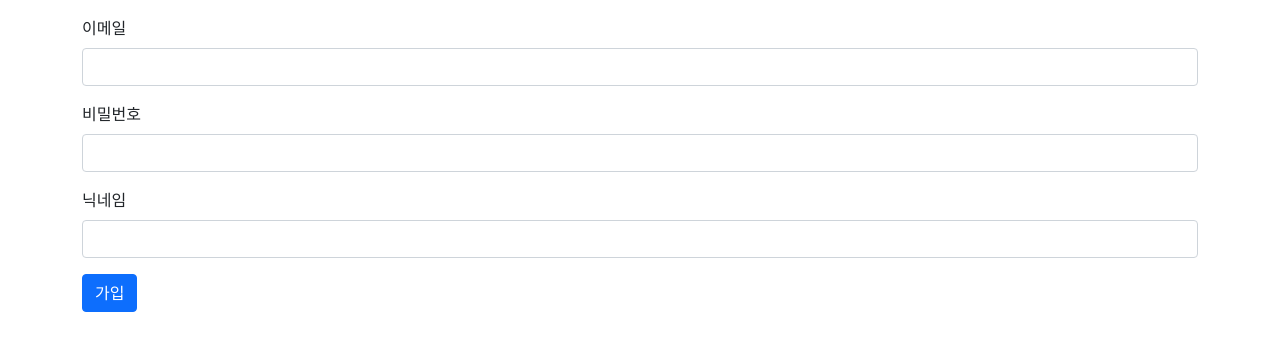
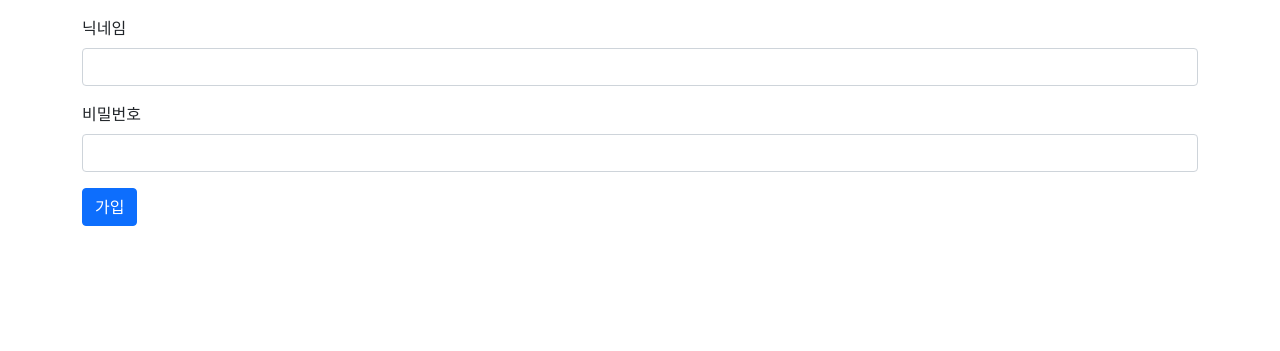
Before and after one commit to jyp-on/mongoose_board_exam, a Node server app: page /register in a window 1280 px wide. Shown: the part 56-407 px from the top of the page. Run offline with Node 20, Linux system fonts and the light colour scheme; some libraries are stand-ins or nearby versions.

Commit message:
유저 모델 변경(아이디 닉네임으로)

```diff
--- a/models/user.js
+++ b/models/user.js
@@ -5,11 +5,7 @@ const UserSchema = new Schema({
     userName: {
         type: String,
         required: true,
-    },
-    email: {
-        type: String,
-        required: true,
-        unique: true
+        unique: true,
     },
     password: {
         type: String,
--- a/router/index.js
+++ b/router/index.js
@@ -13,6 +13,8 @@ router.use(session({secret : '비밀코드', resave : true, saveUninitialized: f
 router.use(passport.initialize());
 router.use(passport.session());
 
+
+/**모든 페이지요청이 있을때마다 로그인 여부 반환 */
 router.use(function(req,res,next){
   res.locals.isAuthenticated = req.isAuthenticated();
   res.locals.currentUser = req.user;
@@ -25,13 +27,12 @@ router.get('/register', (요청, 응답)=>{
 })
 
 router.post("/register", (요청, 응답)=>{
-  User.findOne({email:요청.body.email}).then((user)=>{
+  User.findOne({email:요청.body.userName}).then((user)=>{
     if(user){ //이미 있는 유저면
-      return 응답.status(400).json({email : "이미 가입한 유저입니다."})
+      return 응답.status(400).json({userName : "이미 가입한 유저입니다."})
     } else{
       const newUser = new User({
         userName: 요청.body.userName,
-        email: 요청.body.email,
         password: 요청.body.password,
       });
       newUser.save(function(에러){
@@ -59,12 +60,12 @@ router.get('/fail', function(요청, 응답){
 })
 
 passport.use(new LocalStrategy({ //인증하는 방법
-  usernameField: 'email', //input의 name이 뭔지.
+  usernameField: 'userName', //input의 name이 뭔지.
   passwordField: 'password',
   session: true,
   passReqToCallback: false, //true로 바꾸면 fucntion에 req를 넣어서 아디, 비번 외에 정보를 받기 가능
-}, function (입력한이메일, 입력한비번, done) {
-  User.findOne({ email: 입력한이메일 }, function (에러, 결과) {
+}, function (입력한이름, 입력한비번, done) {
+  User.findOne({ userName: 입력한이름 }, function (에러, 결과) {
     if (에러) return done(에러)
 
     //일치하는 id가 없으면
@@ -79,7 +80,7 @@ passport.use(new LocalStrategy({ //인증하는 방법
 }));
 
 passport.serializeUser(function(user, done){
-  done(null, user.email); //id를 이용해서 세션을 저장시키는 코드
+  done(null, user.userName); //id를 이용해서 세션을 저장시키는 코드
 });
 
 passport.deserializeUser(function(아이디, done){
@@ -98,10 +99,16 @@ function 로그인여부(요청, 응답, next){
 }
 
 /* 로그아웃 */
-router.get('/logout', function(요청, 응답) {
-  요청.logout();
-  응답.redirect('/');
+router.get('/logout', function(요청, 응답, next) {
+  요청.logout(function(에러){
+    if(에러) {return next(err);}
+    응답.redirect('/');
+  })
 });
+
+/**ㅡㅡㅡㅡㅡㅡㅡㅡㅡㅡㅡㅡㅡㅡㅡㅡㅡㅡㅡㅡㅡㅡㅡㅡㅡㅡㅡㅡㅡㅡㅡㅡㅡㅡㅡㅡㅡㅡㅡㅡㅡㅡㅡㅡㅡㅡㅡㅡㅡㅡㅡ */
+/**ㅡㅡㅡㅡㅡㅡㅡㅡㅡㅡㅡㅡㅡㅡㅡㅡㅡㅡㅡㅡ로그인 회원가입 끝 ㅡㅡㅡㅡㅡㅡㅡㅡㅡㅡㅡㅡㅡㅡㅡㅡㅡㅡㅡㅡㅡㅡ*/
+/**ㅡㅡㅡㅡㅡㅡㅡㅡㅡㅡㅡㅡㅡㅡㅡㅡㅡㅡㅡㅡㅡㅡㅡㅡㅡㅡㅡㅡㅡㅡㅡㅡㅡㅡㅡㅡㅡㅡㅡㅡㅡㅡㅡㅡㅡㅡㅡㅡㅡㅡㅡ */
 
 /* index -> 게시판 보여주는 곳 */
 router.get('/', function(요청, 응답){
@@ -111,16 +118,16 @@ router.get('/', function(요청, 응답){
 })
 
 /* Write board page */
-router.get('/board/write', function(요청, 응답) {
+router.get('/board/write',로그인여부, function(요청, 응답) {
   응답.render('write');
 });
 
 /* board insert mongo */
-router.post('/board/write', function (요청, 응답) {
+router.post('/board/write',로그인여부, function(요청, 응답) {
   let board = new Board();
   board.title = 요청.body.title;
   board.contents = 요청.body.contents;
-  board.author = 요청.body.author;
+  board.author = 요청.user.userName;
 
   board.save(function (에러) {
     if(에러){
@@ -131,7 +138,7 @@ router.post('/board/write', function (요청, 응답) {
   });
 });
 
-router.delete('/board/delete',  function(요청, 응답){
+router.delete('/board/delete',로그인여부,  function(요청, 응답){
    Board.deleteOne({_id:요청.body.id},
     function(에러){
     if(에러){
@@ -141,14 +148,14 @@ router.delete('/board/delete',  function(요청, 응답){
   })
 });
 
-router.get('/board/edit/:id', function(요청, 응답){
+router.get('/board/edit/:id',로그인여부, function(요청, 응답){
   Board.findOne({_id:요청.params.id}, function(에러, 결과){
     if(에러){console.log(에러)}
     응답.render("edit", {board:결과});
   })
 })
 
-router.put('/board/edit', function(요청, 응답){
+router.put('/board/edit',로그인여부, function(요청, 응답){
   const contents = 요청.body.contents
   const title = 요청.body.title
   Board.findOneAndUpdate({_id:요청.body.id},
@@ -162,11 +169,10 @@ router.put('/board/edit', function(요청, 응답){
       }
       응답.redirect('/');
     })
-
 })
 
 /* board find by id */
-router.get('/detail/:id', function (요청, 응답) {
+router.get('/detail/:id',로그인여부, function (요청, 응답) {
   Board.findOne({_id: 요청.params.id}, function (err, board) {
       if(err){console.log(err)}
       응답.render('detail', { board: board });
@@ -174,7 +180,7 @@ router.get('/detail/:id', function (요청, 응답) {
 });
 
 /* comment insert mongo*/
-router.post('/comment/write', function (요청, 응답){
+router.post('/comment/write',로그인여부, function (요청, 응답){
   const date = new Date();
   const dateformat = date.toLocaleString();
 
--- a/views/edit.ejs
+++ b/views/edit.ejs
@@ -17,10 +17,6 @@
   <%- include('nav.ejs') %>
     <div class="container mt-3">
       <form action="/board/edit?_method=PUT" method="POST">
-        <div class="mb-3">
-          <label for="title" class="form-label">임시:작성자</label>
-          <input type="text" class="form-control" id="title" name="author" value="<%=board.author%>">
-        </div>
         <div class="mb-3">
           <label for="title" class="form-label">제목</label>
           <input type="text" class="form-control" id="title" name="title" value="<%=board.title%>">
--- a/views/login.ejs
+++ b/views/login.ejs
@@ -18,8 +18,8 @@
     <div class="container mt-3">
       <form action="/login" method="POST">
         <div class="mb-3">
-          <label for="exampleInputEmail1" class="form-label">이메일</label>
-          <input type="email" class="form-control" id="exampleInputEmail1" name="email">
+          <label for="nickname" class="form-label">닉네임</label>
+          <input type="text" class="form-control" id="nickname" name="userName">
           <div id="emailHelp" class="form-text"></div>
         </div>
         <div class="mb-3">
--- a/views/register.ejs
+++ b/views/register.ejs
@@ -18,18 +18,13 @@
     <div class="container mt-3">
       <form action="/register" method="POST">
         <div class="mb-3">
-          <label for="exampleInputEmail1" class="form-label">이메일</label>
-          <input type="email" class="form-control" id="exampleInputEmail1" name="email">
+          <label for="nickname" class="form-label">닉네임</label>
+          <input type="text" class="form-control" id="nickname" name="userName">
           <div id="emailHelp" class="form-text"></div>
         </div>
         <div class="mb-3">
           <label for="exampleInputPassword1" class="form-label">비밀번호</label>
           <input type="password" class="form-control" id="exampleInputPassword1" name="password">
-        </div>
-        <div class="mb-3">
-          <label for="nickname" class="form-label">닉네임</label>
-          <input type="text" class="form-control" id="nickname" name="userName">
-          <div id="emailHelp" class="form-text"></div>
         </div>
         <button type="submit" class="btn btn-primary">가입</button>
       </form>
--- a/views/write.ejs
+++ b/views/write.ejs
@@ -18,10 +18,6 @@
     <div class="container mt-3">
       <form action="/board/write" method="POST">
         <div class="mb-3">
-          <label for="title" class="form-label">임시:작성자</label>
-          <input type="text" class="form-control" id="title" name="author">
-        </div>
-        <div class="mb-3">
           <label for="title" class="form-label">제목</label>
           <input type="text" class="form-control" id="title" name="title">
         </div>
```
